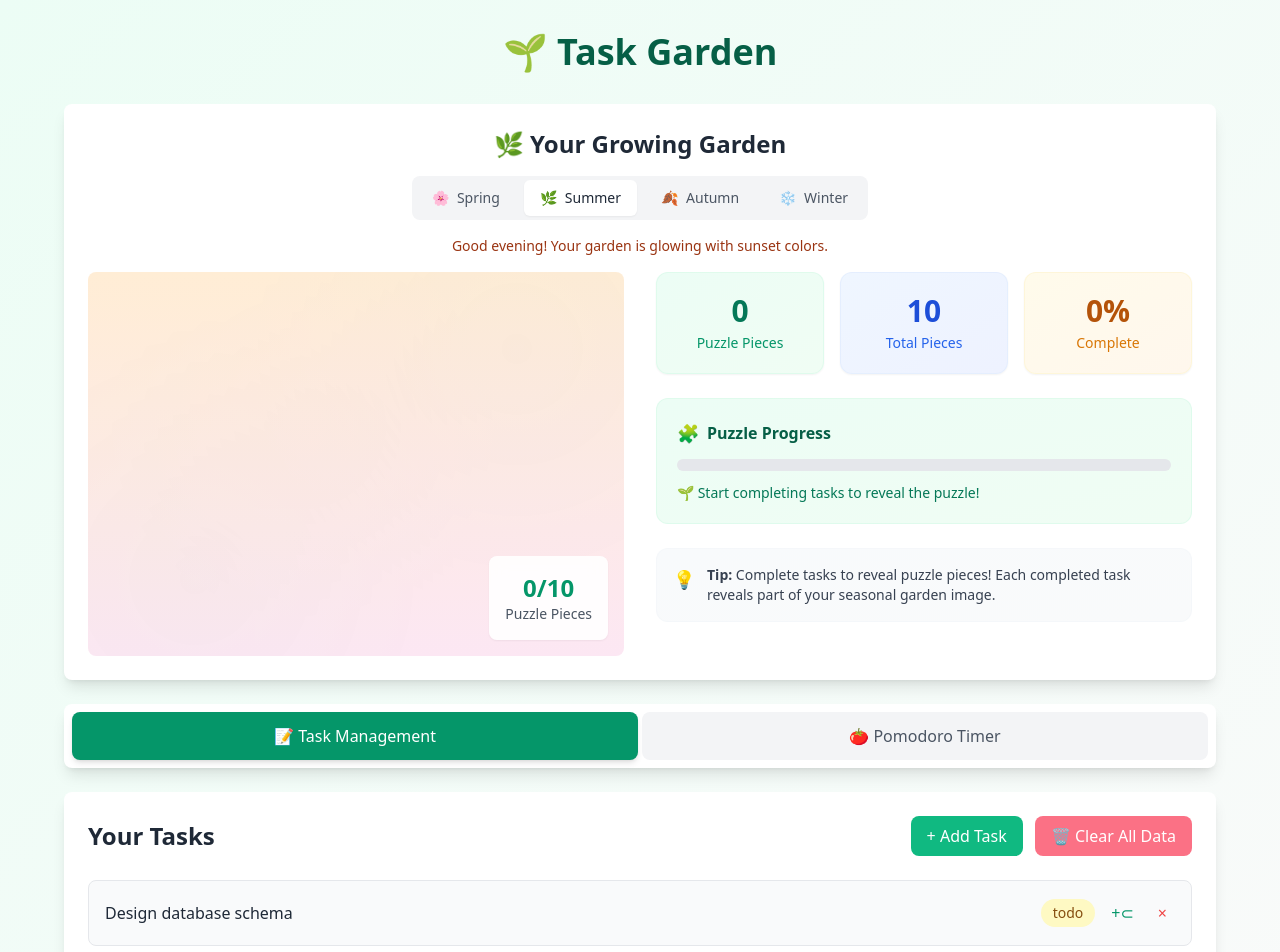
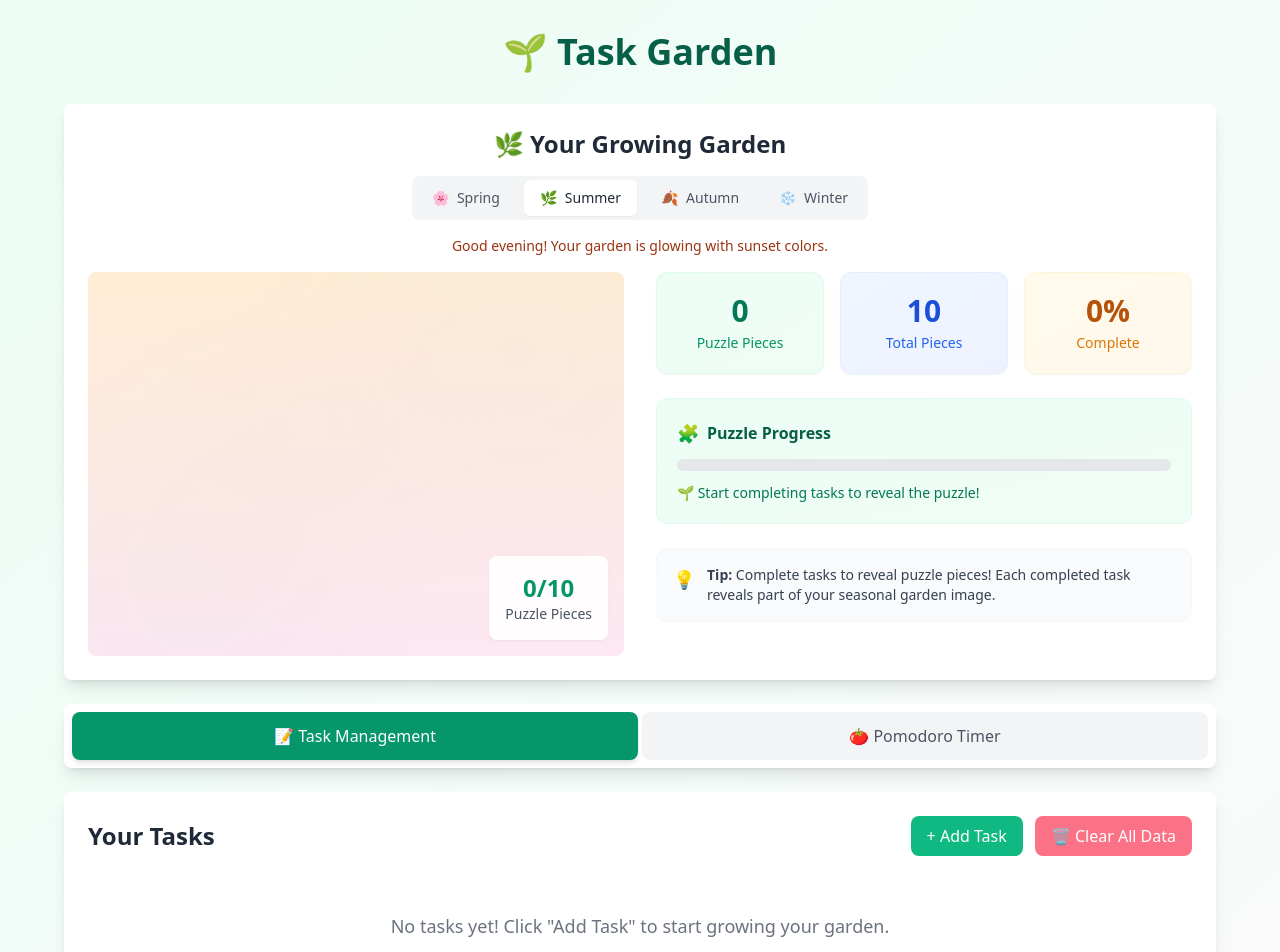
Before and after one commit to sbaez901/digital_garden, a React (Vite) app: page / in a window 1280 px wide. Shown: the top 952 px of the page. Built offline with nearby package versions, Linux system fonts and the light colour scheme.

Commit message:
🧹 Remove default example tasks - Users now start with clean blank slate

```diff
--- a/src/App.tsx
+++ b/src/App.tsx
@@ -9,11 +9,7 @@ interface Task {
 }
 
 export default function DigitalGardenApp() {
-  const [tasks, setTasks] = useState<Task[]>([
-    { id: "1", title: "Design database schema", status: "todo", subtasks: [] },
-    { id: "2", title: "Implement API endpoints", status: "todo", subtasks: [] },
-    { id: "3", title: "Create frontend components", status: "todo", subtasks: [] },
-  ]);
+  const [tasks, setTasks] = useState<Task[]>([]);
 
   const [editingId, setEditingId] = useState<string | null>(null);
   const [editingTitle, setEditingTitle] = useState("");
```
